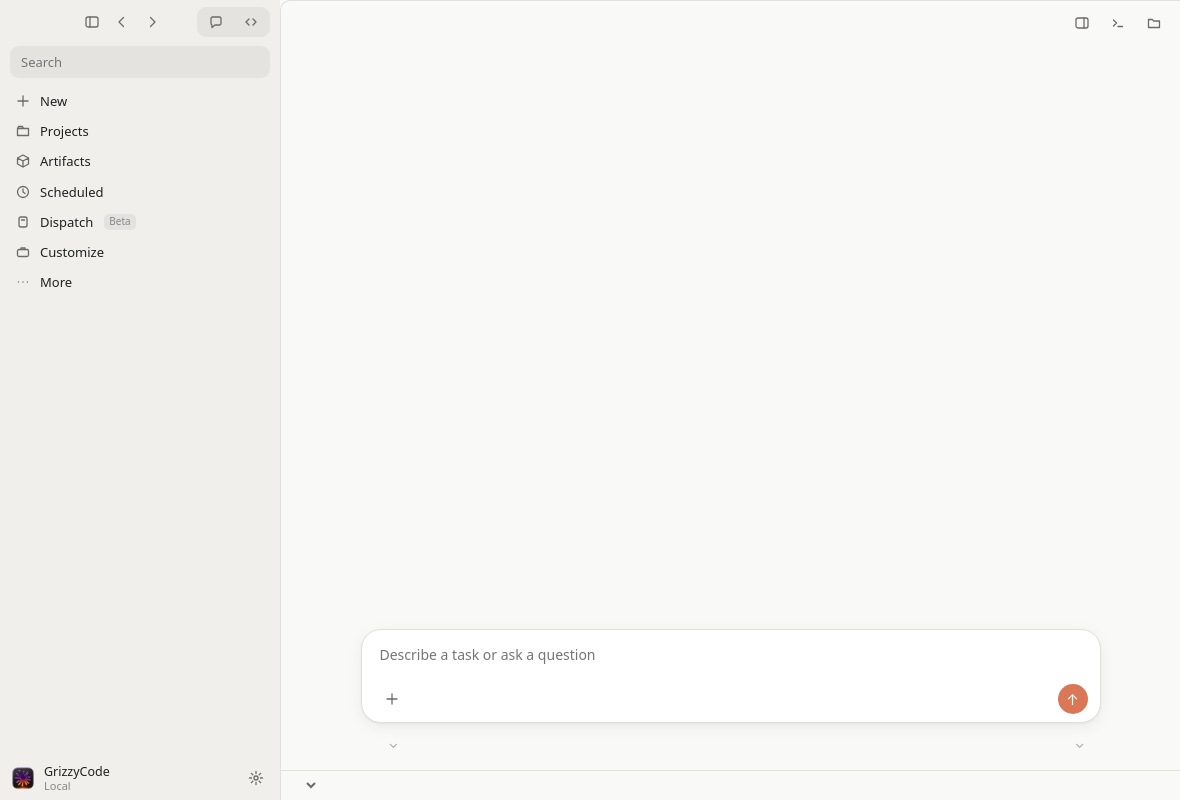
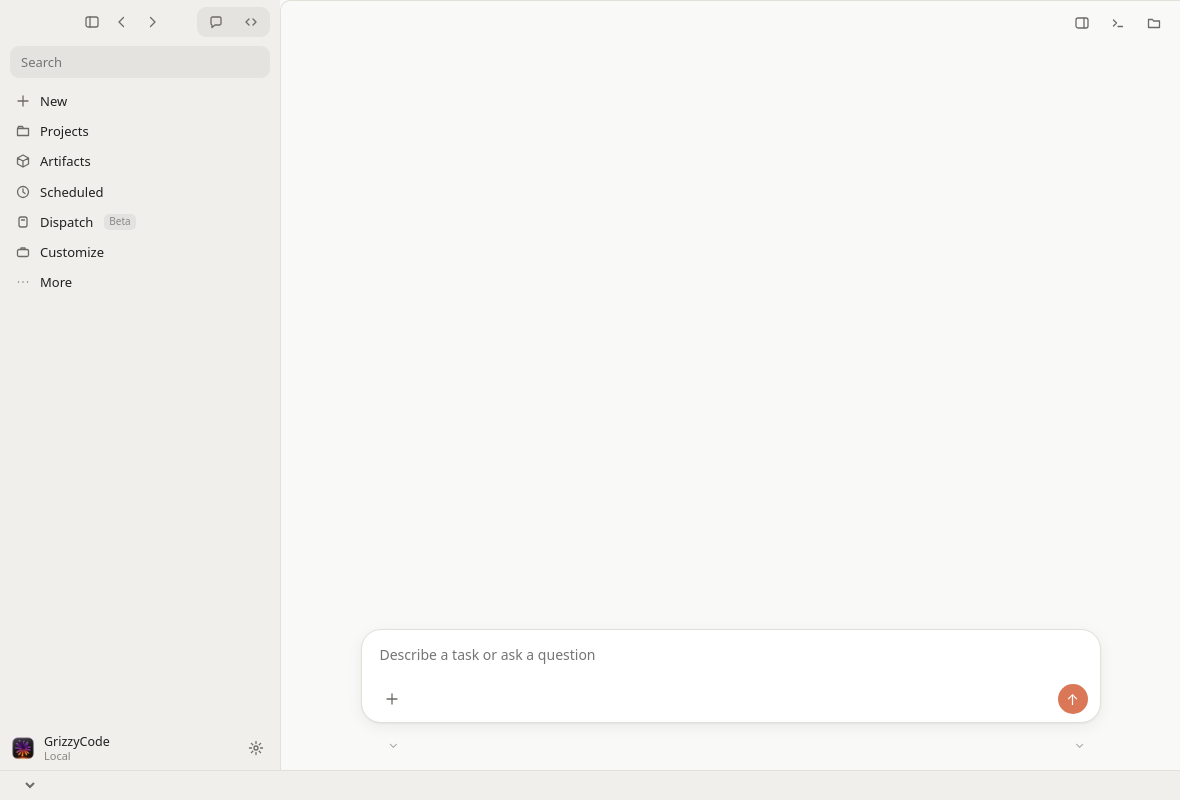
Before and after one commit to Foscoe63/GrizzyCode, an Electron app: page src/renderer/index.html in a window 1180 px wide. Drawn offline with nearby package versions, Linux system fonts and the light colour scheme; no server answers.

Commit message:
Make status bar span the full window width under the sidebar
Co-Authored-By: Claude Sonnet 5.5 <noreply@anthropic.com>

```diff
--- a/src/renderer/styles.css
+++ b/src/renderer/styles.css
@@ -18,7 +18,7 @@
 *{box-sizing:border-box}
 [hidden]{display:none!important}
 html,body{margin:0;height:100%;background:var(--bg);color:var(--text);font:13px/1.55 var(--font);-webkit-font-smoothing:antialiased}
-body{display:flex;overflow:hidden}
+body{display:grid;grid-template-columns:auto minmax(0,1fr);grid-template-rows:minmax(0,1fr) auto;overflow:hidden}
 .drag{-webkit-app-region:drag}button,input,textarea,select,.nodrag{-webkit-app-region:no-drag}
 button,input,textarea,select{font:inherit;color:inherit}
 button{background:transparent;border:0;border-radius:var(--r);padding:5px 9px;cursor:pointer;color:var(--text-2)}
@@ -129,7 +129,7 @@ body.home.chatview #composer{max-width:700px}
 #sendBtn:hover{background:var(--clay-em);color:#fff}#sendBtn.stop{background:var(--text);color:var(--bg)}
 .foot-row{white-space:nowrap;display:flex;align-items:center;gap:2px;padding:6px 8px 0;font-size:12.5px}
 .foot-row .spacer,#statusbar .spacer{flex:1}
-#statusbar{flex:none;white-space:nowrap;display:flex;align-items:center;gap:2px;padding:3px 10px;font-size:12px;border-top:1px solid var(--line);min-height:28px;overflow:visible}
+#statusbar{grid-column:1/-1;background:var(--bg-side);white-space:nowrap;display:flex;align-items:center;gap:2px;padding:3px 10px;font-size:12px;border-top:1px solid var(--line);min-height:28px;overflow:visible}
 #statusbar select{border:0;background:transparent;color:var(--text-2);padding:2px 4px;border-radius:var(--r);cursor:pointer;max-width:170px}#statusbar select:hover{background:var(--hover)}
 .foot-row select{border:0;background:transparent;color:var(--text-2);padding:3px 4px;border-radius:var(--r);cursor:pointer;max-width:170px}.foot-row select:hover{background:var(--hover)}
 .chip-b{white-space:nowrap;display:inline-flex;align-items:center;gap:6px;padding:3px 8px;font-size:12.5px;border-radius:var(--r);color:var(--text-2)}
```
Also changed, not shown: src/renderer/index.html (+1 -1 lines).
